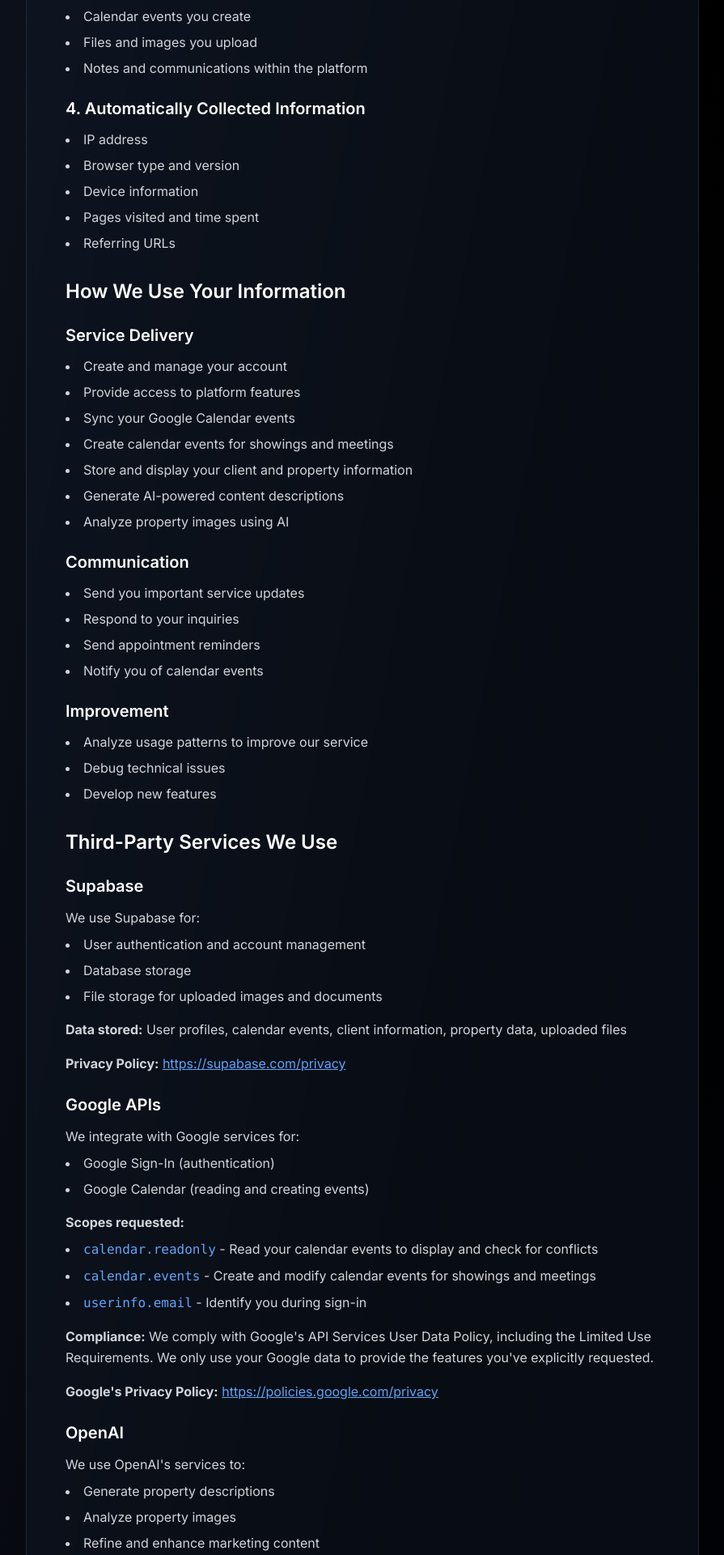
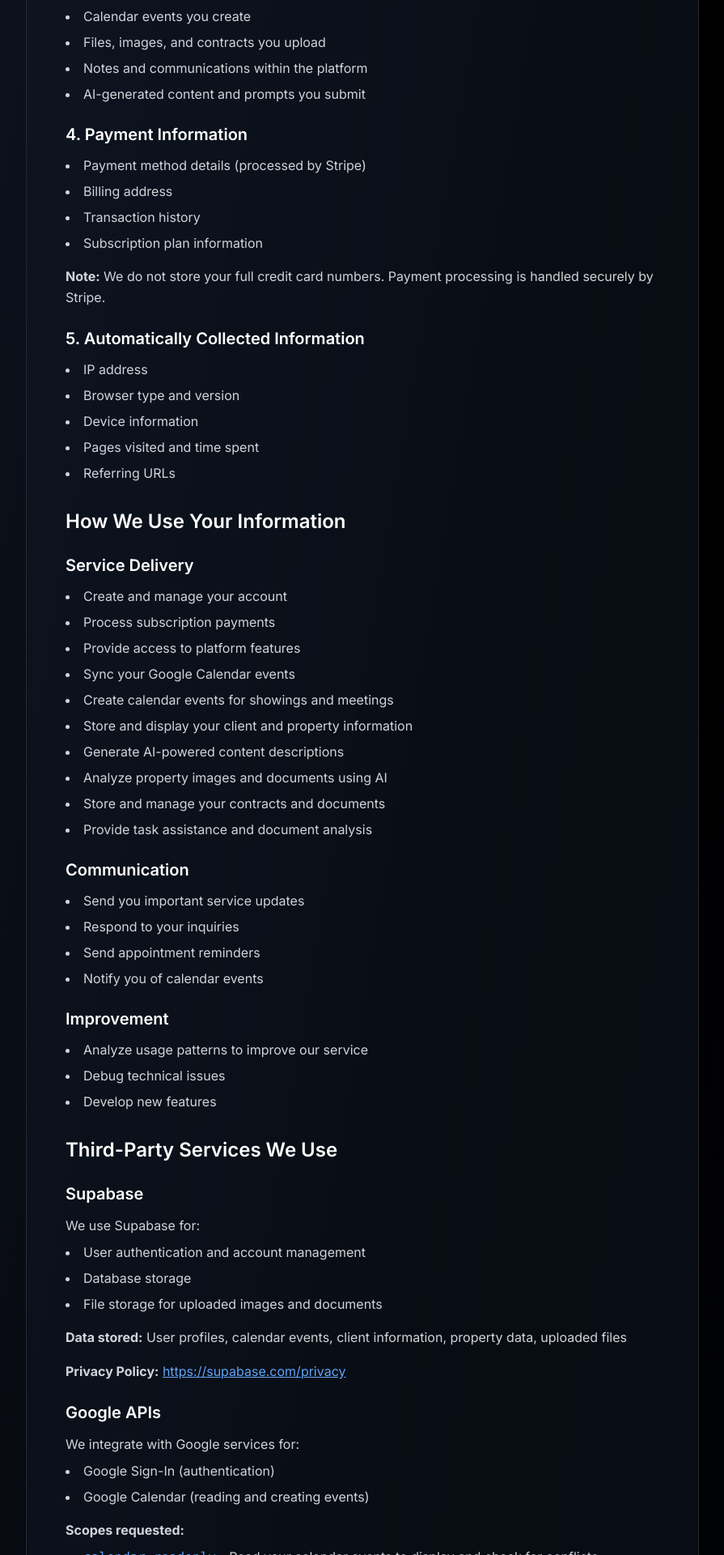
Before and after one commit to Innie0/realestate-saas2, a Next.js app: page /privacy in a window 1280 px wide. Shown: the part 1060-2980 px from the top of the page at 81% size, without its empty margins (192-1087 px from the left). Built offline with nearby package versions, Linux system fonts and the light colour scheme.

Commit message:
Update Privacy Policy and Terms of Service with Stripe, AI features, and contracts
Co-authored-by: Cursor <cursoragent@cursor.com>

```diff
--- a/app/privacy/page.tsx
+++ b/app/privacy/page.tsx
@@ -82,11 +82,23 @@ export default function PrivacyPage() {
                 <li>Client information you add</li>
                 <li>Tasks and transactions you manage</li>
                 <li>Calendar events you create</li>
-                <li>Files and images you upload</li>
+                <li>Files, images, and contracts you upload</li>
                 <li>Notes and communications within the platform</li>
+                <li>AI-generated content and prompts you submit</li>
               </ul>
 
-              <h3 className="text-xl font-semibold text-white mb-3 mt-6">4. Automatically Collected Information</h3>
+              <h3 className="text-xl font-semibold text-white mb-3 mt-6">4. Payment Information</h3>
+              <ul className="list-disc list-inside text-gray-300 space-y-2 mb-4">
+                <li>Payment method details (processed by Stripe)</li>
+                <li>Billing address</li>
+                <li>Transaction history</li>
+                <li>Subscription plan information</li>
+              </ul>
+              <p className="text-gray-300 leading-relaxed mb-4">
+                <strong>Note:</strong> We do not store your full credit card numbers. Payment processing is handled securely by Stripe.
+              </p>
+
+              <h3 className="text-xl font-semibold text-white mb-3 mt-6">5. Automatically Collected Information</h3>
               <ul className="list-disc list-inside text-gray-300 space-y-2 mb-4">
                 <li>IP address</li>
                 <li>Browser type and version</li>
@@ -102,12 +114,15 @@ export default function PrivacyPage() {
               <h3 className="text-xl font-semibold text-white mb-3 mt-6">Service Delivery</h3>
               <ul className="list-disc list-inside text-gray-300 space-y-2 mb-4">
                 <li>Create and manage your account</li>
+                <li>Process subscription payments</li>
                 <li>Provide access to platform features</li>
                 <li>Sync your Google Calendar events</li>
                 <li>Create calendar events for showings and meetings</li>
                 <li>Store and display your client and property information</li>
                 <li>Generate AI-powered content descriptions</li>
-                <li>Analyze property images using AI</li>
+                <li>Analyze property images and documents using AI</li>
+                <li>Store and manage your contracts and documents</li>
+                <li>Provide task assistance and document analysis</li>
               </ul>
 
               <h3 className="text-xl font-semibold text-white mb-3 mt-6">Communication</h3>
@@ -169,19 +184,38 @@ export default function PrivacyPage() {
               </p>
 
               <h3 className="text-xl font-semibold text-white mb-3 mt-6">OpenAI</h3>
-              <p className="text-gray-300 leading-relaxed mb-2">We use OpenAI's services to:</p>
+              <p className="text-gray-300 leading-relaxed mb-2">We use OpenAI's GPT-4 services to:</p>
               <ul className="list-disc list-inside text-gray-300 space-y-2 mb-4">
-                <li>Generate property descriptions</li>
-                <li>Analyze property images</li>
-                <li>Refine and enhance marketing content</li>
+                <li>Generate property descriptions and marketing content</li>
+                <li>Analyze property images and documents</li>
+                <li>Refine and enhance content</li>
+                <li>Provide AI-powered task assistance</li>
+                <li>Extract information from uploaded documents</li>
               </ul>
               <p className="text-gray-300 leading-relaxed mb-4">
-                <strong>Data sent to OpenAI:</strong> Property information and images you explicitly request us to process
+                <strong>Data sent to OpenAI:</strong> Property information, images, and documents you explicitly request us to process. AI responses are for informational purposes only and do not constitute financial, legal, or professional advice.
               </p>
               <p className="text-gray-300 leading-relaxed mb-4">
                 <strong>OpenAI Privacy Policy:</strong>{' '}
                 <a href="https://openai.com/policies/privacy-policy" target="_blank" rel="noopener noreferrer" className="text-blue-400 hover:text-blue-300 underline">
                   https://openai.com/policies/privacy-policy
+                </a>
+              </p>
+
+              <h3 className="text-xl font-semibold text-white mb-3 mt-6">Stripe</h3>
+              <p className="text-gray-300 leading-relaxed mb-2">We use Stripe for payment processing:</p>
+              <ul className="list-disc list-inside text-gray-300 space-y-2 mb-4">
+                <li>Processing subscription payments</li>
+                <li>Managing billing and invoices</li>
+                <li>Handling refunds and payment disputes</li>
+              </ul>
+              <p className="text-gray-300 leading-relaxed mb-4">
+                <strong>Data shared with Stripe:</strong> Your payment method details, billing address, and transaction information. Stripe maintains PCI DSS compliance for secure payment processing.
+              </p>
+              <p className="text-gray-300 leading-relaxed mb-4">
+                <strong>Stripe Privacy Policy:</strong>{' '}
+                <a href="https://stripe.com/privacy" target="_blank" rel="noopener noreferrer" className="text-blue-400 hover:text-blue-300 underline">
+                  https://stripe.com/privacy
                 </a>
               </p>
 
--- a/app/terms/page.tsx
+++ b/app/terms/page.tsx
@@ -64,10 +64,12 @@ export default function TermsPage() {
               <ul className="list-disc list-inside text-gray-300 space-y-2 mb-4">
                 <li>Property and transaction management</li>
                 <li>Client relationship management (CRM)</li>
-                <li>Calendar integration and scheduling</li>
-                <li>AI-powered content generation</li>
-                <li>Document storage and organization</li>
+                <li>Contract storage and document management</li>
+                <li>Calendar integration and scheduling (Google Calendar, Outlook)</li>
+                <li>AI-powered content generation and document analysis</li>
+                <li>Image analysis for property listings</li>
                 <li>Task and reminder management</li>
+                <li>Automated reminders and notifications</li>
               </ul>
             </section>
 
@@ -150,14 +152,19 @@ export default function TermsPage() {
             <section className="mb-8">
               <h2 className="text-2xl font-semibold text-white mb-4">Third-Party Integrations</h2>
 
-              <h3 className="text-xl font-semibold text-white mb-3 mt-6">Google Calendar</h3>
+              <h3 className="text-xl font-semibold text-white mb-3 mt-6">Google Calendar & Microsoft Outlook</h3>
               <p className="text-gray-300 leading-relaxed mb-4">
-                When you connect your Google Calendar, you authorize us to access and modify your calendar events as described in our Privacy Policy. You can revoke this access at any time.
+                When you connect your Google Calendar or Microsoft Outlook calendar, you authorize us to access and modify your calendar events as described in our Privacy Policy. You can disconnect these integrations and revoke access at any time from your account settings.
+              </p>
+
+              <h3 className="text-xl font-semibold text-white mb-3 mt-6">Payment Processing</h3>
+              <p className="text-gray-300 leading-relaxed mb-4">
+                Payment processing is handled by Stripe, a third-party payment processor. Your use of Stripe's services is subject to Stripe's Terms of Service and Privacy Policy. We do not store your full credit card information.
               </p>
 
               <h3 className="text-xl font-semibold text-white mb-3 mt-6">Third-Party Services</h3>
               <p className="text-gray-300 leading-relaxed mb-4">
-                Our Service may integrate with third-party services (Supabase, OpenAI, Google, etc.). Your use of these services is subject to their respective terms and conditions. We are not responsible for third-party services.
+                Our Service integrates with third-party services including Supabase (database and authentication), OpenAI (AI features), Stripe (payments), Google (calendar and authentication), and Microsoft (calendar). Your use of these services is subject to their respective terms and conditions. We are not responsible for third-party services or their availability.
               </p>
             </section>
 
@@ -166,8 +173,19 @@ export default function TermsPage() {
 
               <h3 className="text-xl font-semibold text-white mb-3 mt-6">AI Tools</h3>
               <p className="text-gray-300 leading-relaxed mb-4">
-                We provide AI-powered tools to help generate property descriptions and analyze images. While we strive for accuracy, AI-generated content may contain errors or inaccuracies.
+                We provide AI-powered tools (powered by OpenAI GPT-4) to help generate property descriptions, analyze images and documents, and assist with various real estate tasks. While we strive for accuracy, AI-generated content may contain errors or inaccuracies.
               </p>
+
+              <h3 className="text-xl font-semibold text-white mb-3 mt-6">No Financial or Legal Advice</h3>
+              <p className="text-gray-300 leading-relaxed mb-4">
+                <strong className="text-yellow-400">IMPORTANT:</strong> AI-generated responses are for informational purposes only and do not constitute financial, legal, investment, or professional advice. Our AI is explicitly instructed not to provide financial guidance. You should:
+              </p>
+              <ul className="list-disc list-inside text-gray-300 space-y-2 mb-4">
+                <li>Consult licensed financial advisors for financial decisions</li>
+                <li>Consult qualified attorneys for legal matters</li>
+                <li>Verify all AI-generated information independently</li>
+                <li>Not rely solely on AI for important business decisions</li>
+              </ul>
 
               <h3 className="text-xl font-semibold text-white mb-3 mt-6">Your Responsibility</h3>
               <p className="text-gray-300 leading-relaxed mb-2">You agree to:</p>
@@ -175,7 +193,8 @@ export default function TermsPage() {
                 <li>Review all AI-generated content before use</li>
                 <li>Verify accuracy of descriptions and information</li>
                 <li>Take full responsibility for content you publish or share</li>
-                <li>Not rely solely on AI-generated content for important decisions</li>
+                <li>Not use AI-generated content as professional advice</li>
+                <li>Ensure AI-generated property descriptions comply with fair housing laws</li>
               </ul>
             </section>
 
@@ -184,20 +203,55 @@ export default function TermsPage() {
 
               <h3 className="text-xl font-semibold text-white mb-3 mt-6">Subscription Plans</h3>
               <p className="text-gray-300 leading-relaxed mb-4">
-                Access to certain features may require a paid subscription. Subscription fees, billing cycles, and payment terms will be clearly communicated before you subscribe.
+                Access to the Service requires a paid subscription (Starter or Pro plan). Subscription fees, features included, billing cycles, and payment terms are clearly displayed on our pricing page before you subscribe. All payments are processed securely through Stripe.
+              </p>
+
+              <h3 className="text-xl font-semibold text-white mb-3 mt-6">Free Trial</h3>
+              <p className="text-gray-300 leading-relaxed mb-4">
+                New subscriptions include a 7-day free trial period. You will not be charged during the trial. If you do not cancel before the trial ends, your subscription will automatically begin and you will be charged.
               </p>
 
               <h3 className="text-xl font-semibold text-white mb-3 mt-6">Billing</h3>
               <ul className="list-disc list-inside text-gray-300 space-y-2 mb-4">
-                <li>Subscriptions automatically renew unless cancelled</li>
-                <li>You authorize us to charge your payment method</li>
-                <li>Fees are non-refundable except as required by law</li>
-                <li>We may change pricing with 30 days notice</li>
+                <li>Subscriptions automatically renew on a monthly basis unless cancelled</li>
+                <li>You authorize us to charge your payment method on file</li>
+                <li>You are responsible for keeping your payment information current</li>
+                <li>Failed payments may result in service suspension</li>
+                <li>All fees are in USD unless otherwise stated</li>
               </ul>
+
+              <h3 className="text-xl font-semibold text-white mb-3 mt-6">Refunds</h3>
+              <p className="text-gray-300 leading-relaxed mb-4">
+                Subscription fees are non-refundable except:
+              </p>
+              <ul className="list-disc list-inside text-gray-300 space-y-2 mb-4">
+                <li>If required by applicable law</li>
+                <li>In cases of billing errors or technical issues preventing service access</li>
+                <li>At our sole discretion on a case-by-case basis</li>
+              </ul>
+              <p className="text-gray-300 leading-relaxed mb-4">
+                To request a refund, contact support@realestic.com with details of your concern.
+              </p>
+
+              <h3 className="text-xl font-semibold text-white mb-3 mt-6">Price Changes</h3>
+              <p className="text-gray-300 leading-relaxed mb-4">
+                We reserve the right to change our pricing at any time. Price changes will be communicated to you at least 30 days in advance via email. Continued use of the Service after a price change constitutes acceptance of the new pricing.
+              </p>
 
               <h3 className="text-xl font-semibold text-white mb-3 mt-6">Cancellation</h3>
               <p className="text-gray-300 leading-relaxed mb-4">
-                You may cancel your subscription at any time. Upon cancellation, you'll retain access until the end of your current billing period.
+                You may cancel your subscription at any time from your account settings. Upon cancellation:
+              </p>
+              <ul className="list-disc list-inside text-gray-300 space-y-2 mb-4">
+                <li>You'll retain access until the end of your current billing period</li>
+                <li>No refunds will be provided for the remaining subscription period</li>
+                <li>Your data will be retained according to our Privacy Policy</li>
+                <li>You can reactivate your subscription at any time</li>
+              </ul>
+
+              <h3 className="text-xl font-semibold text-white mb-3 mt-6">Taxes</h3>
+              <p className="text-gray-300 leading-relaxed mb-4">
+                All fees are exclusive of applicable taxes (sales tax, VAT, GST, etc.), which you are responsible for paying. We will add applicable taxes to your invoice where required by law.
               </p>
             </section>
 
```
